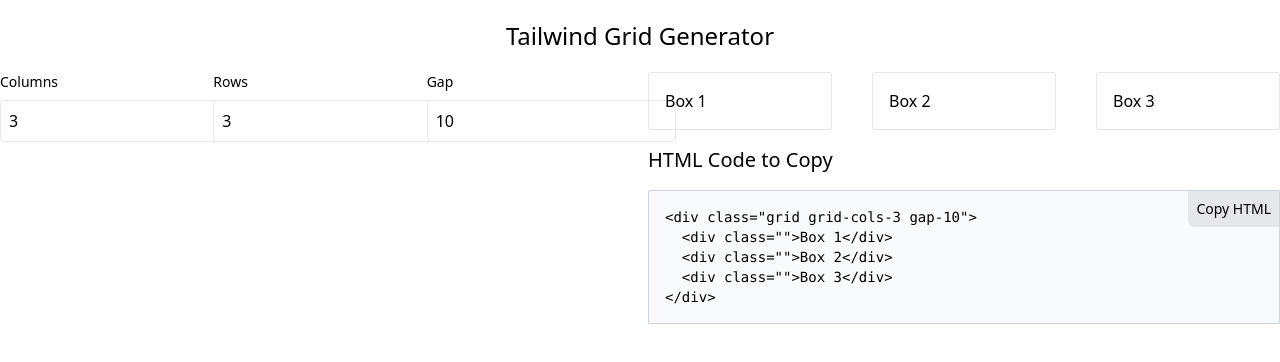
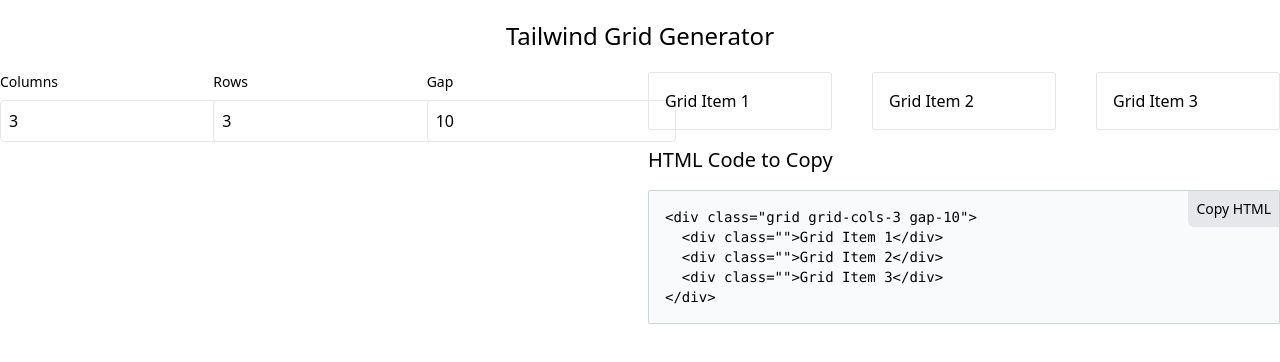
Before and after one commit to nabaraj/tailwind-grid-generator, a Vue app: page / in a window 1280 px wide. Shown: the top 362 px of the page. Built offline with nearby package versions, Linux system fonts and the light colour scheme; the HTML template or start-up script is replaced by a standard one.

Commit message:
Update EditorForm.vue

```diff
--- a/src/components/EditorForm.vue
+++ b/src/components/EditorForm.vue
@@ -62,7 +62,7 @@
         ]
           .filter(Boolean)
           .join(" ");
-        return `  <div class="${rowClass}">Box ${i + 1}</div>`;
+        return `  <div class="${rowClass}">Grid Item ${i + 1}</div>`;
       }).join("\n");
 
       return `<div class="grid grid-cols-${form.columns} gap-${form.gap}">\n${rows}\n</div>`;
@@ -195,7 +195,7 @@
             "
             @click="showRowSpan(index)"
           >
-            Box {{ index + 1 }}
+            Grid Item {{ index + 1 }}
           </div>
         </div>
         <h3 class="text-xl my-4">HTML Code to Copy</h3>
```
